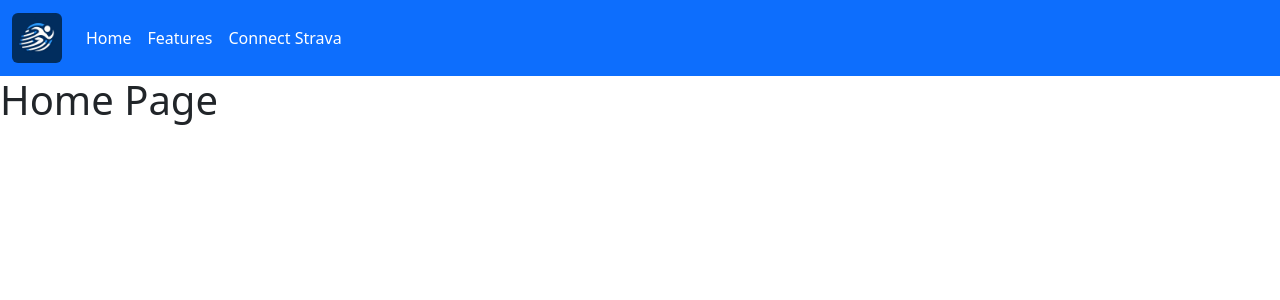
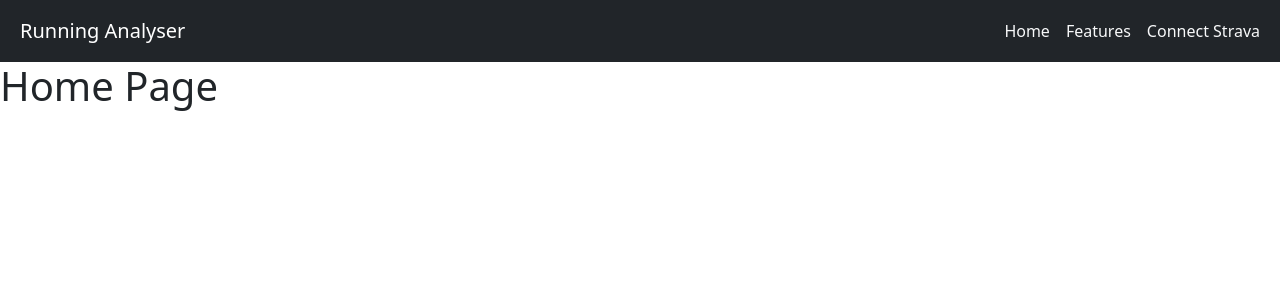
Before and after one commit to 3NJDGZ/Running-Data-Analyser-and-Predictor, a Python web app: template website/templates/home.html in a window 1280 px wide. Shown: the top 300 px of the page. Run offline with Jinja, Linux system fonts and the light colour scheme; the template is opened without the code that fills it, so the values that code supplies are empty.

```diff
--- a/website/templates/base.html
+++ b/website/templates/base.html
@@ -11,18 +11,20 @@
 </head>
 <body>
     <script src="https://cdn.jsdelivr.net/npm/bootstrap@5.3.3/dist/js/bootstrap.bundle.min.js" integrity="sha384-YvpcrYf0tY3lHB60NNkmXc5s9fDVZLESaAA55NDzOxhy9GkcIdslK1eN7N6jIeHz" crossorigin="anonymous"></script>
-    <nav class="navbar navbar-expand-lg bg-primary">
+    <nav class="navbar navbar-expand-lg bg-dark navbar-dark">
         <div class="container-fluid">
-          <a class="navbar-brand mb-0 h1">
-            <img src="/static/logo.png" alt="Logo" width="50" height="50" class="d-inline-block align-text-top rounded"></a>
+          <a class="navbar-brand p-2">
+            <!-- <img src="/static/logo.png" alt="Logo" width="24" height="24" class="d-inline-block align-text-top rounded"> -->
+            Running Analyser
+          </a>
           <button class="navbar-toggler" type="button" data-bs-toggle="collapse" data-bs-target="#navbarNavAltMarkup" aria-controls="navbarNavAltMarkup" aria-expanded="false" aria-label="Toggle navigation">
             <span class="navbar-toggler-icon"></span>
           </button>
           <div class="collapse navbar-collapse" id="navbarNavAltMarkup">
-            <div class="navbar-nav">
-              <a class="nav-link active text-white" aria-current="page" href="/home">Home</a>
-              <a class="nav-link text-white" href="#">Features</a>
-              <a class="nav-link text-white" href="/">Connect Strava</a>
+            <div class="navbar-nav ms-auto">
+              <a class="nav-link active text-light" aria-current="page" href="/home">Home</a>
+              <a class="nav-link text-light" href="#">Features</a>
+              <a class="nav-link text-light" href="/">Connect Strava</a>
             </div>
           </div>
         </div>
```
Also changed, not shown: website/templates/login.html (+22 -4 lines), website/static/running.png (added).
